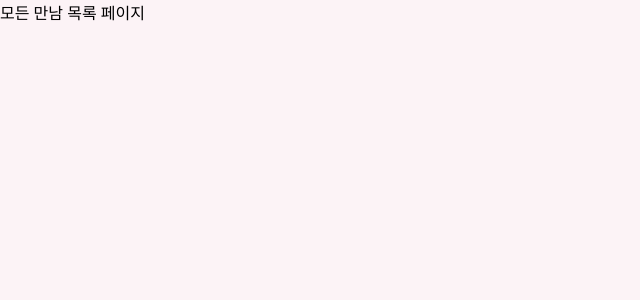
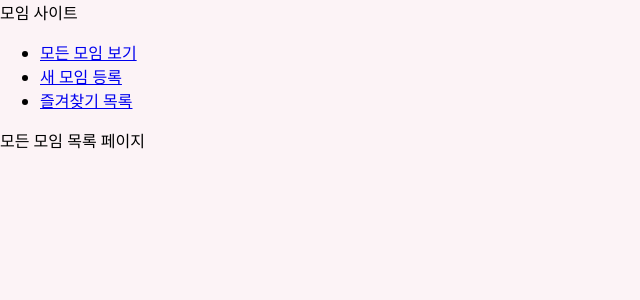
Before and after one commit to qhrdmaaksen/react-meetup-project, a React (Create React App) app: page / in a window 1280 px wide. Shown: the top 300 px of the page, without its empty margins (0-640 px from the left). Built offline with nearby package versions, Linux system fonts and the light colour scheme.

Commit message:
feat : navigation 추가 및 설정
-components folder 안에 layout folder 추가하여 MainNavigation.js file 생성
-MainNavigation.js 에서 react-router-dom 에있는 Link component 를 사용해서 각 카테고리별로 클릭 시 이동토록 함

-기능 정상, 출력 확인 커밋

```diff
--- a/src/App.js
+++ b/src/App.js
@@ -2,11 +2,14 @@ import { Route, Switch } from 'react-router-dom';
 import AllMeetupsPage from './pages/AllMeetups';
 import FavoritesPage from './pages/Favorites';
 import NewMeetupPage from './pages/NewMeetup';
+import MainNavigation from './components/layout/MainNavigation';
 
 function App() {
   return (
-    /*Switch compo 로 감싸면 여러 Route 중 단 하나만 활성화하라고 지시 가능
-    * Switch 미사용 시 url 접속할때마다 중첩된 페이지를 보여줌*/
+      /*Switch compo 로 감싸면 여러 Route 중 단 하나만 활성화하라고 지시 가능 *
+      Switch 미사용 시 url 접속할때마다 중첩된 페이지를 보여줌*/
+    <div>
+      <MainNavigation />
       <Switch>
         <Route path="/" exact>
           <AllMeetupsPage />
@@ -18,6 +21,7 @@ function App() {
           <FavoritesPage />
         </Route>
       </Switch>
+    </div>
   );
 }
 
--- /dev/null
+++ b/src/components/layout/MainNavigation.js
@@ -0,0 +1,31 @@
+/*네비게이션 관련 주요 컴포넌트들이 정의될 컴포넌트*/
+
+import {Link} from "react-router-dom";
+
+const MainNavigation = () => {
+  return (
+    <header>
+      <div>모임 사이트</div>
+      <nav>
+        <ul>
+          <li>
+            <Link to="/" >
+              모든 모임 보기
+            </Link>
+          </li>
+          <li>
+            <Link to="/new-meetup">
+              새 모임 등록
+            </Link>
+          </li>
+          <li>
+            <Link to="/favorites">
+              즐겨찾기 목록
+            </Link>
+          </li>
+        </ul>
+      </nav>
+    </header>
+  );
+};
+export default MainNavigation;
--- a/src/pages/AllMeetups.js
+++ b/src/pages/AllMeetups.js
@@ -1,7 +1,7 @@
-/*해당 컴포넌트는 모든 meetup 을 로딩하고 표시함*/
+/*해당 컴포넌트는 모든 모임들을 로딩하고 표시함*/
 const AllMeetupsPage = () => {
 	return (
-			<div>모든 만남 목록 페이지</div>
+			<div>모든 모임 목록 페이지</div>
 	)
 }
 export default AllMeetupsPage;
--- a/src/pages/Favorites.js
+++ b/src/pages/Favorites.js
@@ -1,4 +1,4 @@
-/*즐겨찾기 등록된 meetup 을 볼 수 있는 컴포넌트*/
+/*즐겨찾기 등록된 모임들을 볼 수 있는 컴포넌트*/
 const FavoritesPage = () => {
 	return (
 			<div>즐겨 찾기 페이지</div>
--- a/src/pages/NewMeetup.js
+++ b/src/pages/NewMeetup.js
@@ -1,7 +1,7 @@
-/*새로운 meetup 을 추가할 컴포넌트*/
+/*새로운 모임을 추가할 컴포넌트*/
 const NewMeetupPage = () => {
 	return (
-			<div>새로운 만남 추가 페이지</div>
+			<div>새로운 모임 추가 페이지</div>
 	)
 }
 export default NewMeetupPage;
```
Lines whose indentation alone changed are shown as unchanged.
